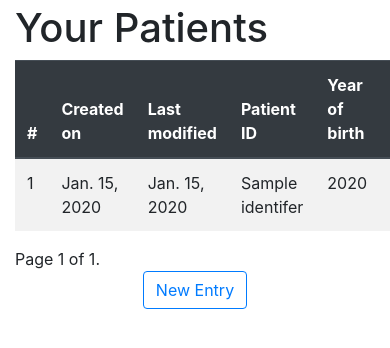
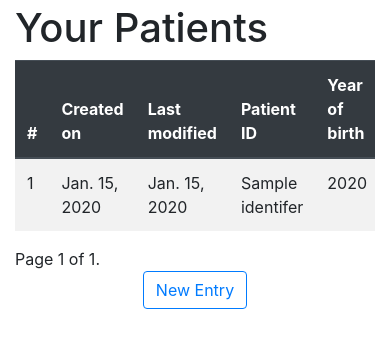
Before and after one commit to rattletat/covid-register.eu, a Django app: template covidregister/register/templates/list.html in a window 390 px wide; the page is wider, and only the part inside the window is pictured. Shown: the part 124-472 px from the top of that part. Run offline with Django 3.2, Linux system fonts and the light colour scheme; the template is opened without the code that fills it: most values are stand-ins (such as "Sample title", 1, 10 or a date in 2020); some libraries are stand-ins or nearby versions.

Commit message:
Make table responsive

```diff
--- a/covidregister/register/templates/list.html
+++ b/covidregister/register/templates/list.html
@@ -1,7 +1,7 @@
 {% extends "base.html" %} {% block content %}
 <h1>Your Patients</h1>
 
-<table class="table table-hover table-striped" id="exercises">
+<table class="table table-hover table-striped table-responsive" id="exercises">
     <thead class="thead-dark">
         <tr id="table-header">
             <th scope="col">#</th>
```
